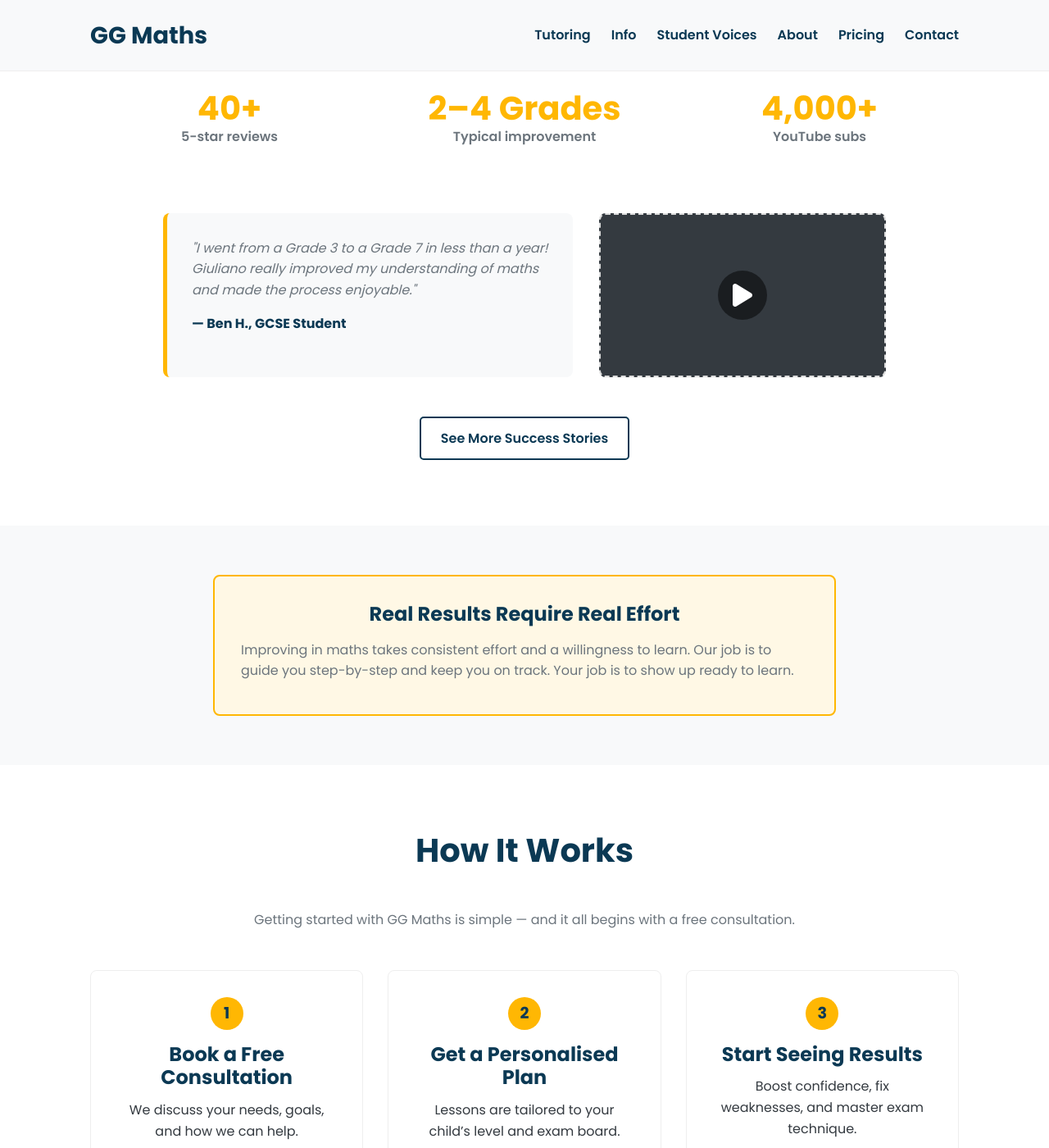
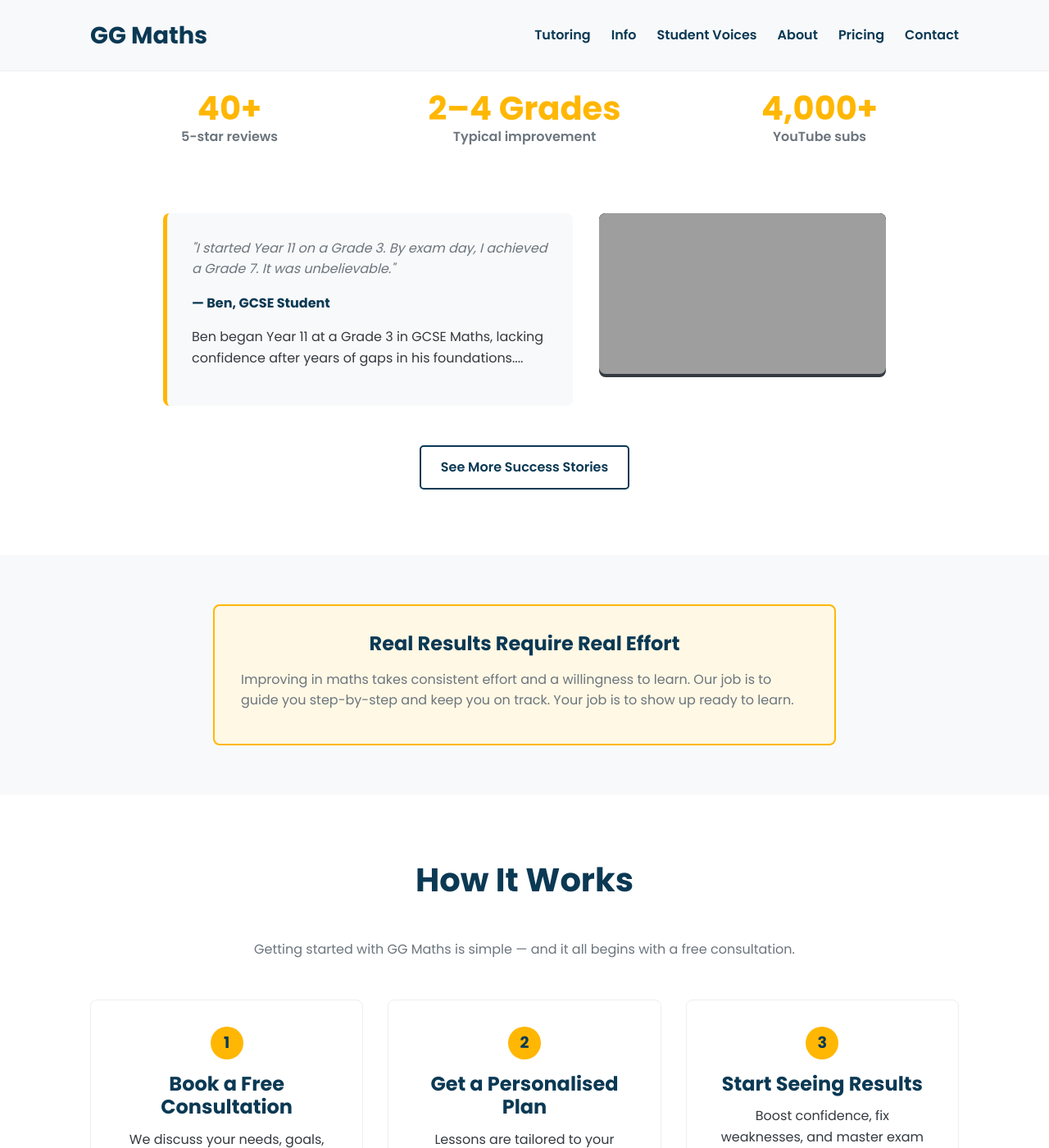
Before and after one commit to GG1982/ggmaths-2025, a Jekyll site: the page built from index.html, in a window 1280 px wide and 1400 px high, scrolled down 4251 px. Shown: the whole window at 82% size. Built offline with Jekyll 4.4.1, drawn with Linux system fonts in a browser that asks for light colours; the list of posts is cut into pages by our own code; grey boxes are pictures that could not be loaded.

Commit message:
add Ben story to index and success page

```diff
--- a/_data/success_stories.json
+++ b/_data/success_stories.json
@@ -1,4 +1,21 @@
 [
+  {
+    "id": "ben-gcse-achievement",
+    "student_name": "Ben",
+    "title": "Ben — GCSE Achievement",
+    "tags": ["GCSE"],
+    "video": {
+      "url": "https://www.youtube.com/embed/yWIA0IojgYE",
+      "title": "Ben’s Maths Journey"
+    },
+    "pullquote": "I started Year 11 on a Grade 3. By exam day, I achieved a Grade 7. It was unbelievable.",
+    "summary": "Ben began Year 11 at a Grade 3 in GCSE Maths, lacking confidence after years of gaps in his foundations. With a targeted approach — tackling topics step by step and mastering each before moving on — his skills and confidence grew rapidly. In just nine months, he achieved a Grade 7 in his GCSEs, a remarkable four-grade improvement that transformed his outlook on maths and learning.",
+    "outcomes": {
+      "gcse_predicted": "3",
+      "gcse_achieved": "7"
+    },
+    "entry_stage": "Year 11"
+  },
   {
     "id": "kiran-gcse-alevel",
     "student_name": "Kiran",
@@ -34,7 +51,7 @@
       "improved_score_calc": "53/60"
     },
     "entry_stage": "Year 7"
-},
+  },
   {
     "id": "emily-alevel",
     "student_name": "Emily",
--- a/_sass/_home.scss
+++ b/_sass/_home.scss
@@ -275,29 +275,6 @@
     cursor: pointer;
 }
 
-.play-button {
-    position: absolute;
-    top: 50%;
-    left: 50%;
-    transform: translate(-50%, -50%);
-    width: 60px;
-    height: 60px;
-    border-radius: 50%;
-    background-color: rgba(0, 0, 0, 0.5);
-    display: flex;
-    align-items: center;
-    justify-content: center;
-    color: var(--white);
-    font-size: 2rem;
-    cursor: pointer;
-    transition: transform 0.2s ease, background-color 0.2s ease;
-}
-
-.video-testimonial-card:hover .play-button {
-    background-color: var(--secondary);
-    transform: translate(-50%, -50%) scale(1.1);
-}
-
 .testimonial-card {
     flex: 1;
     min-width: 300px;
--- a/index.html
+++ b/index.html
@@ -121,15 +121,29 @@
                 <div class="stat-label">YouTube subs</div>
             </div>
         </div>
+
+
+        {% assign ben_story = site.data.success_stories | where: "id", "ben-gcse-achievement" | first %}
+
         <div class="testimonials-row">
-            <div class="testimonial-card">
-                <p class="quote">"I went from a Grade 3 to a Grade 7 in less than a year! Giuliano really improved my understanding of maths and made the process enjoyable."</p>
-                <p class="author">— Ben H., GCSE Student</p>
-            </div>
-            <div class="video-testimonial-card placeholder">
-                <div class="play-button"><i class="fa-solid fa-play"></i></div>
+        <div class="testimonial-card">
+            <p class="quote">"{{ ben_story.pullquote }}"</p>
+            <p class="author">— {{ ben_story.student_name }}, {{ ben_story.tags | join: ", " }} Student</p>
+            <p class="summary">{{ ben_story.summary | truncatewords: 20, "..." }}</p>
+        </div>
+        <div class="video-testimonial-card">
+            <div class="video-container">
+            <iframe
+                src="{{ ben_story.video.url }}"
+                title="{{ ben_story.video.title }}"
+                loading="lazy"
+                allowfullscreen>
+            </iframe>
             </div>
         </div>
+        </div>
+
+
         <a href="{{ '/success-stories.html' | relative_url }}" class="btn btn-secondary btn-large">See More Success Stories</a>
     </div>
 </section>
```
Also changed, not shown: 5 other files.
